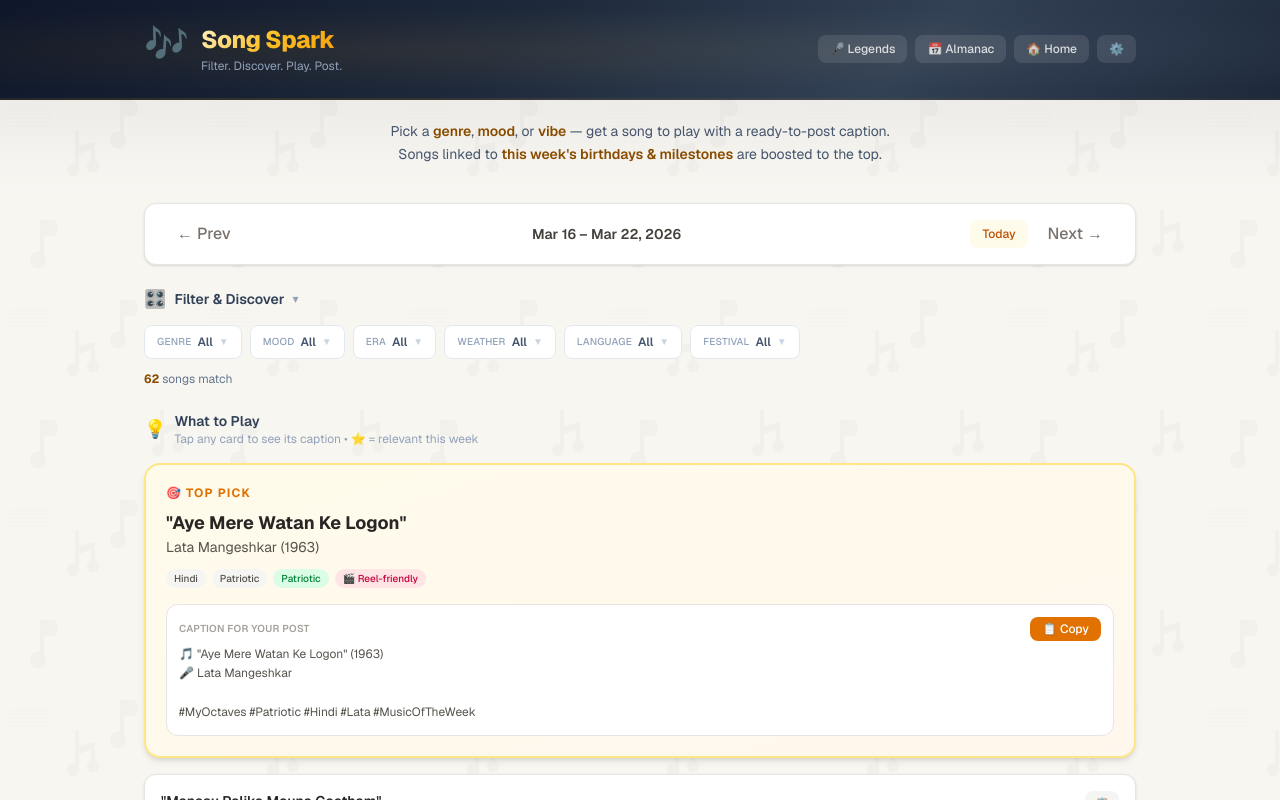
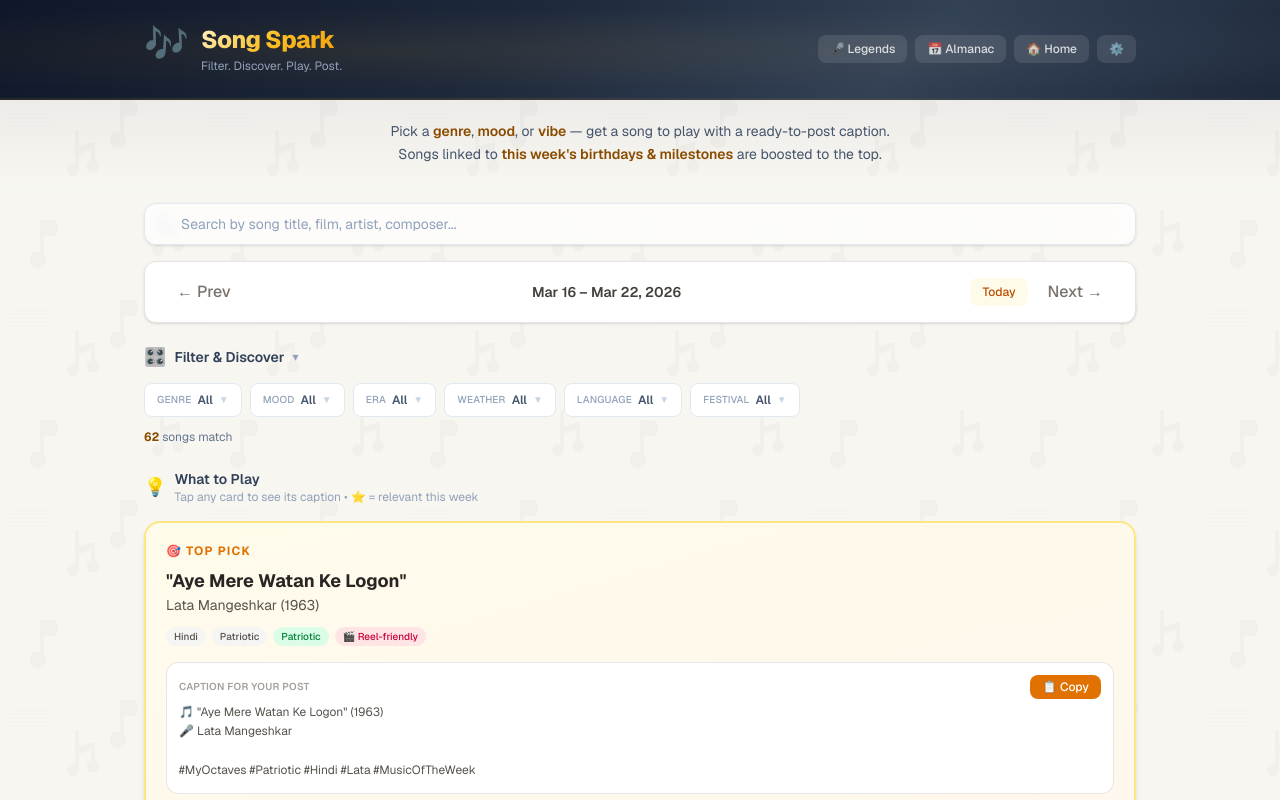
Before and after one commit to sivakanthb/myoctaves, a Next.js app: page /discover in a window 1280 px wide. Shown: the top 800 px of the page. Built offline with nearby package versions, Linux system fonts and the light colour scheme.

Commit message:
Add search box to Discover page - search by song title, film, artist, composer

```diff
--- a/src/app/discover/page.tsx
+++ b/src/app/discover/page.tsx
@@ -1,6 +1,6 @@
 'use client';
 
-import { useState, useEffect, useCallback } from 'react';
+import { useState, useEffect, useCallback, useMemo } from 'react';
 import Link from 'next/link';
 import { WeekRange, ContextCard, DiscoveryFilters } from '@/lib/types';
 import { thisWeek } from '@/lib/dateUtils';
@@ -19,6 +19,7 @@ export default function DiscoverPage() {
   const [filters, setFilters] = useState<DiscoveryFilters>(EMPTY_FILTERS);
   const [results, setResults] = useState<DiscoveryResult[]>([]);
   const [matchCount, setMatchCount] = useState(0);
+  const [search, setSearch] = useState('');
   const [showFilters, setShowFilters] = useState(true);
   const [showContext, setShowContext] = useState(false);
   const [showSettings, setShowSettings] = useState(false);
@@ -38,6 +39,17 @@ export default function DiscoverPage() {
 
   useEffect(() => { refreshContext(); }, [refreshContext]);
   useEffect(() => { refreshSongs(); }, [refreshSongs]);
+
+  const filteredResults = useMemo(() => {
+    if (!search.trim()) return results;
+    const q = search.toLowerCase();
+    return results.filter(r =>
+      r.song.title.toLowerCase().includes(q) ||
+      (r.song.film ?? '').toLowerCase().includes(q) ||
+      r.song.artist.toLowerCase().includes(q) ||
+      (r.song.composer ?? '').toLowerCase().includes(q)
+    );
+  }, [results, search]);
 
   function handleFilterChange(f: DiscoveryFilters) {
     setFilters(f);
@@ -108,6 +120,20 @@ export default function DiscoverPage() {
         </div>
       </div>
 
+      {/* Search */}
+      <div className="max-w-5xl mx-auto w-full px-4 mt-4">
+        <div className="relative">
+          <span className="absolute left-3 top-1/2 -translate-y-1/2 text-slate-400 text-sm">&#x1F50D;</span>
+          <input
+            type="text"
+            value={search}
+            onChange={e => setSearch(e.target.value)}
+            placeholder="Search by song title, film, artist, composer..."
+            className="w-full rounded-xl border border-slate-200 bg-white/70 backdrop-blur-sm pl-9 pr-3 py-2.5 text-sm text-slate-800 placeholder:text-slate-400 focus:outline-none focus:ring-2 focus:ring-yellow-500/40 focus:border-yellow-500/40 transition shadow-sm"
+          />
+        </div>
+      </div>
+
       {/* Week Nav */}
       <div className="max-w-5xl mx-auto w-full px-4 mt-4">
         <WeekNav week={week} onChange={setWeek} />
@@ -153,7 +179,7 @@ export default function DiscoverPage() {
               <p className="text-xs text-slate-400">Tap any card to see its caption &#x2022; &#x2B50; = relevant this week</p>
             </div>
           </div>
-          <SongResults results={results} />
+          <SongResults results={filteredResults} />
         </section>
 
         {/* CONTEXT (collapsible) */}
```
